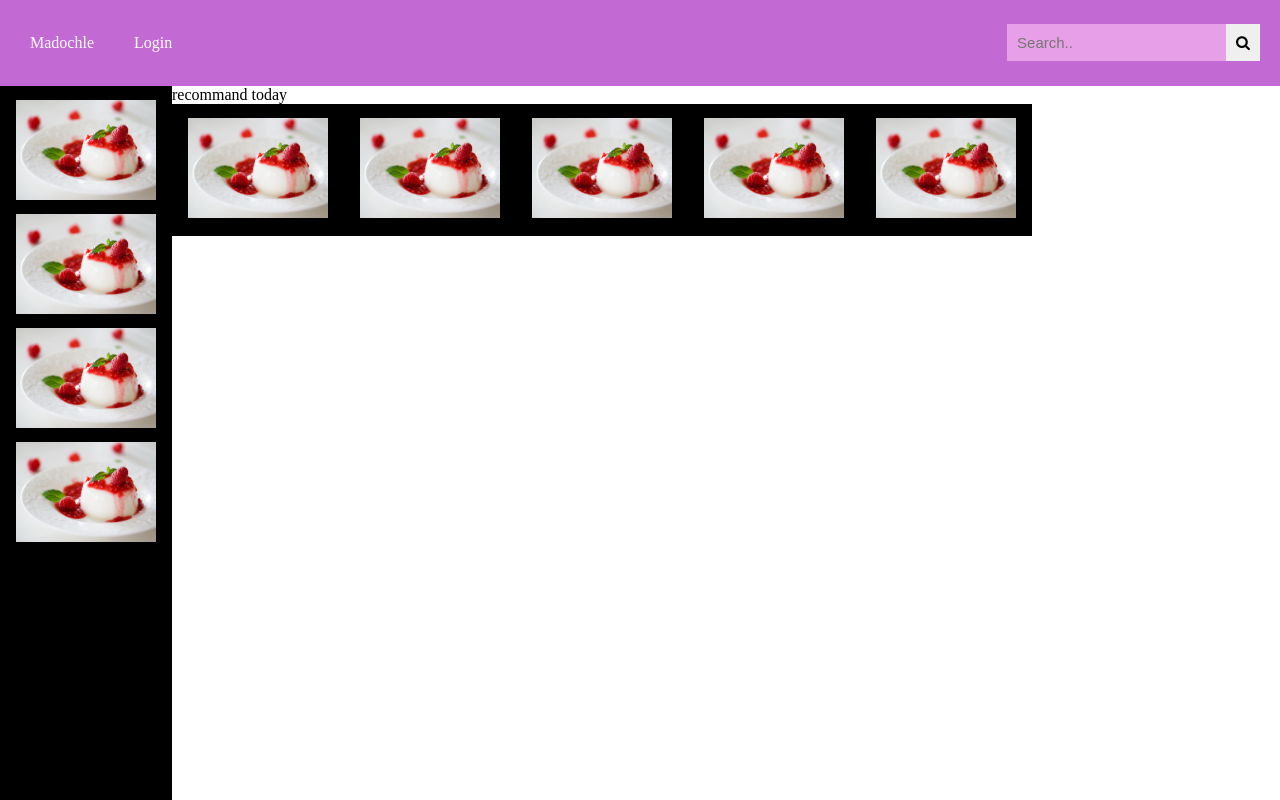
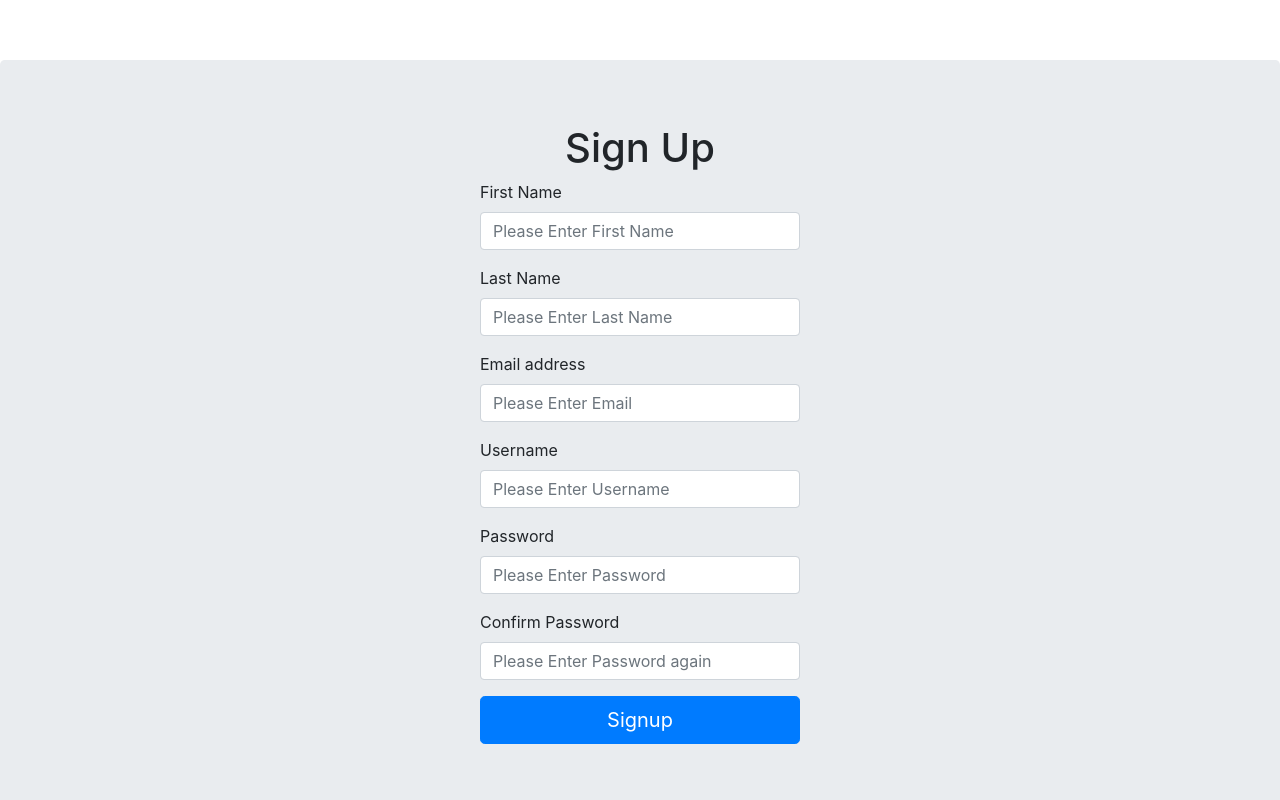
Before and after one commit to Ford-Narongrit/madolche, a React (Create React App) app: page /#/ in a window 1280 px wide. Shown: the top 800 px of the page. Built offline with nearby package versions, Linux system fonts and the light colour scheme.

Commit message:
add signupBox

```diff
--- a/src/App.js
+++ b/src/App.js
@@ -1,11 +1,15 @@
 import { HashRouter , Route } from 'react-router-dom'
 import React from 'react'
 
+import 'bootstrap/dist/css/bootstrap.min.css';
+
 import homepage from './views/homepage'
+import loginPage from './views/loginPage'
+import signupBox from './components/signupBox'
 function App() {
   return (
     <HashRouter>
-      <Route exact path = "/" component = { homepage }/>
+      <Route exact path = "/" component = { signupBox }/>
     </HashRouter>
   );
 }
--- /dev/null
+++ b/src/components/signupBox.js
@@ -0,0 +1,69 @@
+import React, { useState } from "react";
+import Form from "react-bootstrap/Form";
+import Button from "react-bootstrap/Button";
+import Jumbotron from "react-bootstrap/Jumbotron"
+import Container from "react-bootstrap/Container"
+import "../css/signupBox.css";
+
+export default function signup() {
+
+    return (
+      <div className="signup">
+          <Jumbotron>
+            <h1>Sign Up</h1>
+            <Form>
+              <Form.Group size="lg" controlId="firstName">
+                <Form.Label>First Name</Form.Label>
+                <Form.Control
+                    type="name"
+                    placeholder="Please Enter First Name"
+                />
+              </Form.Group>
+
+              <Form.Group size="lg" controlId="lastName">
+                <Form.Label>Last Name</Form.Label>
+                <Form.Control
+                    type="name"
+                    placeholder="Please Enter Last Name"
+                />
+              </Form.Group>
+
+              <Form.Group size="lg" controlId="email">
+                <Form.Label>Email address</Form.Label>
+                <Form.Control
+                    type="email"
+                    placeholder="Please Enter Email"
+                />
+              </Form.Group>
+
+              <Form.Group size="lg" controlId="username">
+                <Form.Label>Username</Form.Label>
+                <Form.Control
+                    type="username"
+                    placeholder="Please Enter Username"
+                />
+              </Form.Group>
+
+              <Form.Group size="lg" controlId="password">
+                <Form.Label>Password</Form.Label>
+                <Form.Control
+                    type="password"
+                    placeholder="Please Enter Password"
+                />
+              </Form.Group>
+
+              <Form.Group size="lg" controlId="Confirm Password">
+                <Form.Label>Confirm Password</Form.Label>
+                <Form.Control
+                    type="password"
+                    placeholder="Please Enter Password again"
+                />
+              </Form.Group>
+              <Button block size="lg" type="submit" >
+                Signup
+              </Button>
+            </Form>
+          </Jumbotron>
+      </div>
+    );
+  }
--- /dev/null
+++ b/src/css/signupBox.css
@@ -0,0 +1,19 @@
+@media all and (min-width: 480px) {
+h1 {
+  text-align: center;
+}
+
+  .signup {
+      padding: 60px 0;
+    }
+
+  .signup form {
+      margin: 0 auto;
+      max-width: 320px;
+    }
+
+
+  .Jumbotron {
+    height: 500px;
+  }
+  }
```
